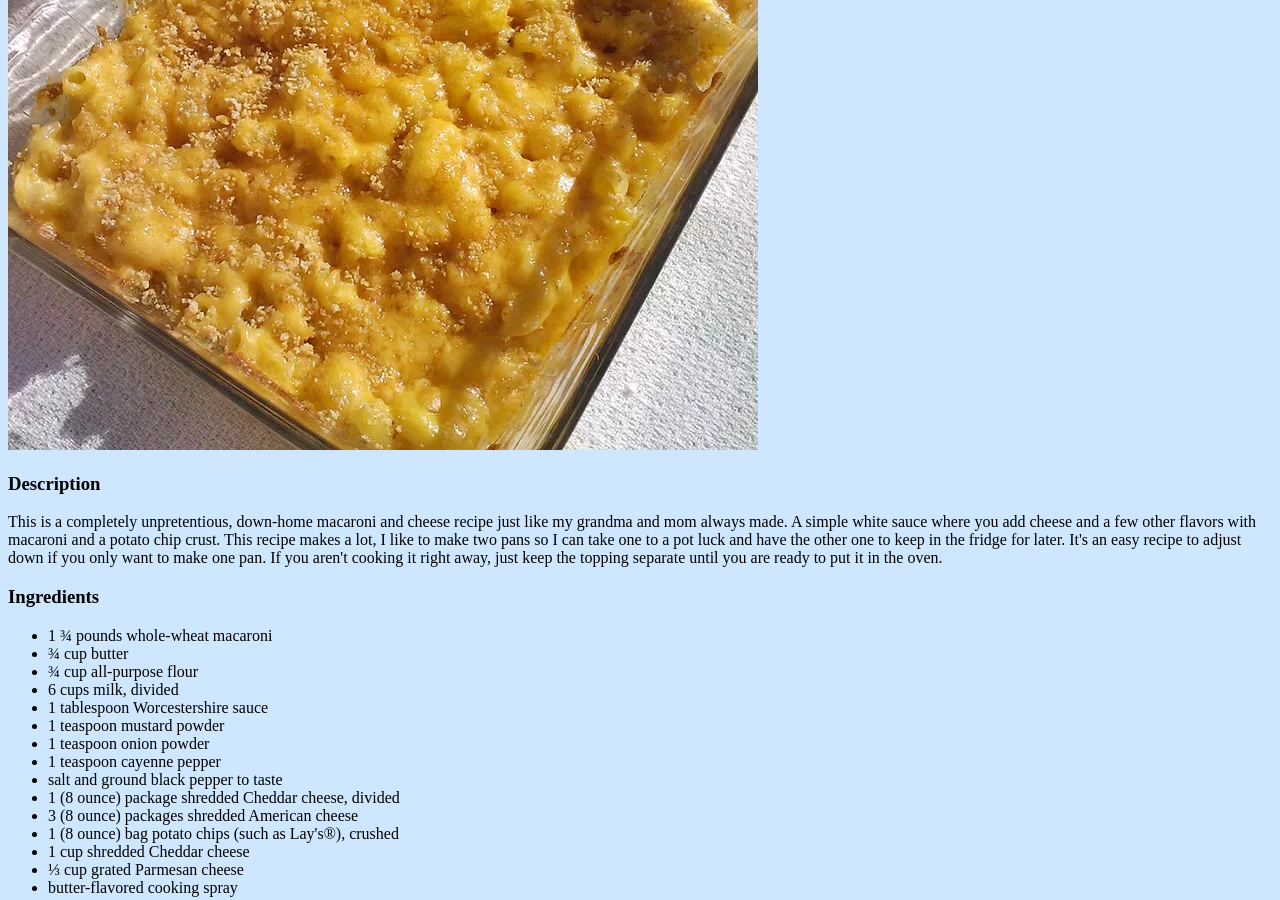
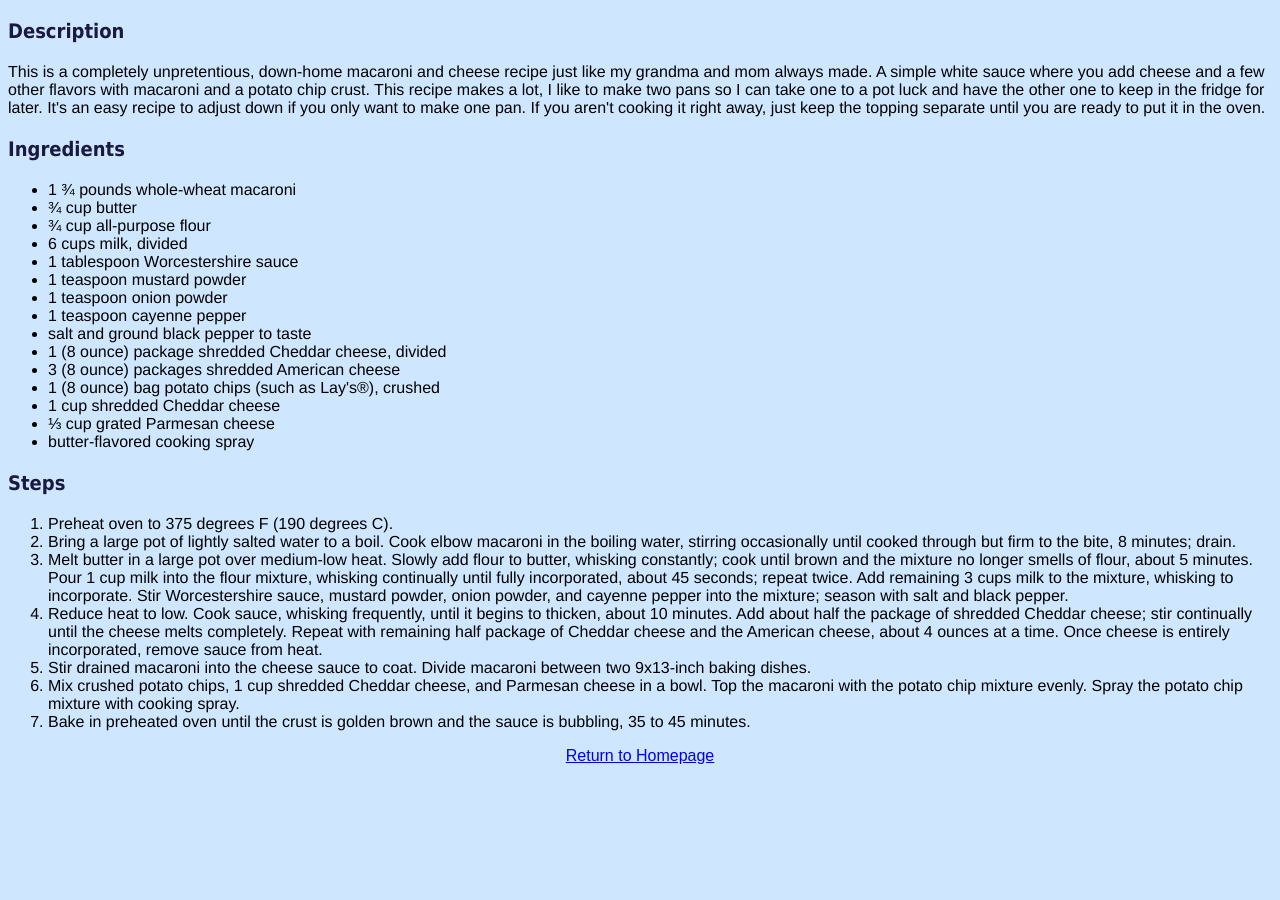
Before and after one commit to azr-m/odin-recipes, a plain HTML site: page recipes/mac-n-cheese.html in a window 1280 px wide. Shown: the part 380-1280 px from the top of the page. After the commit the page ends 1161 px from the top, so only its background shows below. Drawn offline with Linux system fonts and the light colour scheme.

Commit message:
Update style.css

```diff
--- a/style.css
+++ b/style.css
@@ -2,11 +2,24 @@ body {
     background-color: rgb(206, 231, 255);
 }
 
+#index-header,
+.recipe-header,
+h3 {
+    color: rgb(25, 25, 65);
+    font-family: Tahoma, Arial, sans-serif;
+}
+
 #index-header {
-    color: rgb(25, 25, 65);
     font-size: 40px;
-    font-family: Tahoma, Arial, sans-serif;
     text-align: center;
+}
+
+.recipe-header {
+    font-size: 30px;
+}
+
+h3 {
+    font-size: 20px;
 }
 
 .recipe-links {
@@ -14,3 +27,32 @@ body {
     font-family: Arial, Helvetica, sans-serif;
     text-align: center;
 }
+
+#macaroni-img {
+    height: 300px;
+    width: auto;
+}
+
+#enchilada-img {
+    height: 300px;
+    width: auto;
+}
+
+#mochi-img {
+    height: auto;
+    width: 330px;
+}
+
+p,
+ul,
+ol {
+    font-size: 16px;
+    font-family: Helvetica, Arial, sans-serif;
+    text-align: left;
+}
+
+.return-link {
+    font-size: 16px;
+    font-family: Arial, Helvetica, sans-serif;
+    text-align: center;
+}
```
